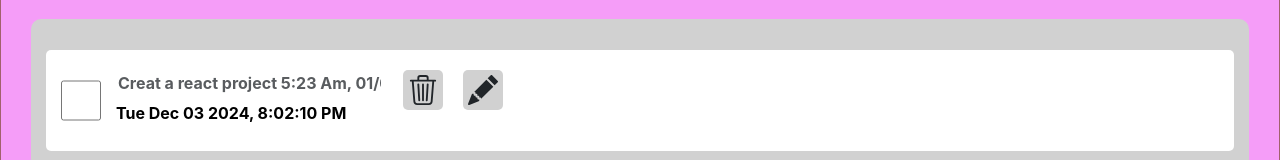
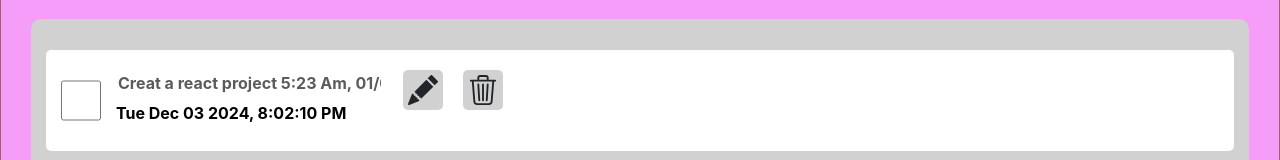
Before and after one commit to mayarsamir82/todo-list, a React (Create React App) app: page / in a window 1280 px wide. Shown: the part 126-286 px from the top of the page. Built offline with nearby package versions, Linux system fonts and the light colour scheme.

Commit message:
Added Edit & delete Icons

```diff
--- a/src/App.js
+++ b/src/App.js
@@ -70,15 +70,15 @@ function App() {
           </div>
 
 
+          <svg xmlns="http://www.w3.org/2000/svg" width="40" height="40" fill="currentColor" class="bi bi-pencil-fill" viewBox="0 0 16 16">
+            <path d="M12.854.146a.5.5 0 0 0-.707 0L10.5 1.793 14.207 5.5l1.647-1.646a.5.5 0 0 0 0-.708zm.646 6.061L9.793 2.5 3.293 9H3.5a.5.5 0 0 1 .5.5v.5h.5a.5.5 0 0 1 .5.5v.5h.5a.5.5 0 0 1 .5.5v.5h.5a.5.5 0 0 1 .5.5v.207zm-7.468 7.468A.5.5 0 0 1 6 13.5V13h-.5a.5.5 0 0 1-.5-.5V12h-.5a.5.5 0 0 1-.5-.5V11h-.5a.5.5 0 0 1-.5-.5V10h-.5a.5.5 0 0 1-.175-.032l-.179.178a.5.5 0 0 0-.11.168l-2 5a.5.5 0 0 0 .65.65l5-2a.5.5 0 0 0 .168-.11z" />
+          </svg>
+
+          <svg xmlns="http://www.w3.org/2000/svg" width="40" height="40" vv fill="currentColor" class="bi bi-trash3" viewBox="0 0 16 16">
+            <path d="M6.5 1h3a.5.5 0 0 1 .5.5v1H6v-1a.5.5 0 0 1 .5-.5M11 2.5v-1A1.5 1.5 0 0 0 9.5 0h-3A1.5 1.5 0 0 0 5 1.5v1H1.5a.5.5 0 0 0 0 1h.538l.853 10.66A2 2 0 0 0 4.885 16h6.23a2 2 0 0 0 1.994-1.84l.853-10.66h.538a.5.5 0 0 0 0-1zm1.958 1-.846 10.58a1 1 0 0 1-.997.92h-6.23a1 1 0 0 1-.997-.92L3.042 3.5zm-7.487 1a.5.5 0 0 1 .528.47l.5 8.5a.5.5 0 0 1-.998.06L5 5.03a.5.5 0 0 1 .47-.53Zm5.058 0a.5.5 0 0 1 .47.53l-.5 8.5a.5.5 0 1 1-.998-.06l.5-8.5a.5.5 0 0 1 .528-.47M8 4.5a.5.5 0 0 1 .5.5v8.5a.5.5 0 0 1-1 0V5a.5.5 0 0 1 .5-.5" />
+          </svg>
 
 
-            <svg xmlns="http://www.w3.org/2000/svg" width="40" height="40" vv fill="currentColor" class="bi bi-trash3" viewBox="0 0 16 16">
-              <path d="M6.5 1h3a.5.5 0 0 1 .5.5v1H6v-1a.5.5 0 0 1 .5-.5M11 2.5v-1A1.5 1.5 0 0 0 9.5 0h-3A1.5 1.5 0 0 0 5 1.5v1H1.5a.5.5 0 0 0 0 1h.538l.853 10.66A2 2 0 0 0 4.885 16h6.23a2 2 0 0 0 1.994-1.84l.853-10.66h.538a.5.5 0 0 0 0-1zm1.958 1-.846 10.58a1 1 0 0 1-.997.92h-6.23a1 1 0 0 1-.997-.92L3.042 3.5zm-7.487 1a.5.5 0 0 1 .528.47l.5 8.5a.5.5 0 0 1-.998.06L5 5.03a.5.5 0 0 1 .47-.53Zm5.058 0a.5.5 0 0 1 .47.53l-.5 8.5a.5.5 0 1 1-.998-.06l.5-8.5a.5.5 0 0 1 .528-.47M8 4.5a.5.5 0 0 1 .5.5v8.5a.5.5 0 0 1-1 0V5a.5.5 0 0 1 .5-.5" />
-            </svg>
-
-            <svg xmlns="http://www.w3.org/2000/svg" width="40" height="40" fill="currentColor" class="bi bi-pencil-fill" viewBox="0 0 16 16">
-              <path d="M12.854.146a.5.5 0 0 0-.707 0L10.5 1.793 14.207 5.5l1.647-1.646a.5.5 0 0 0 0-.708zm.646 6.061L9.793 2.5 3.293 9H3.5a.5.5 0 0 1 .5.5v.5h.5a.5.5 0 0 1 .5.5v.5h.5a.5.5 0 0 1 .5.5v.5h.5a.5.5 0 0 1 .5.5v.207zm-7.468 7.468A.5.5 0 0 1 6 13.5V13h-.5a.5.5 0 0 1-.5-.5V12h-.5a.5.5 0 0 1-.5-.5V11h-.5a.5.5 0 0 1-.5-.5V10h-.5a.5.5 0 0 1-.175-.032l-.179.178a.5.5 0 0 0-.11.168l-2 5a.5.5 0 0 0 .65.65l5-2a.5.5 0 0 0 .168-.11z" />
-            </svg>
 
 
 
```
